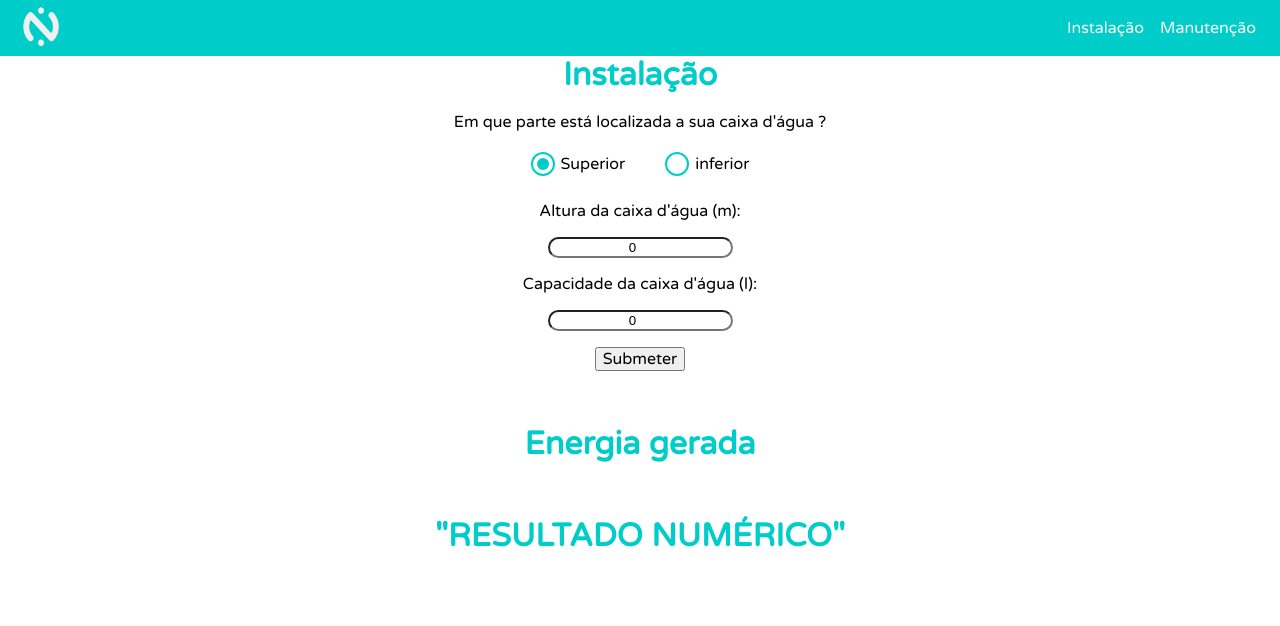
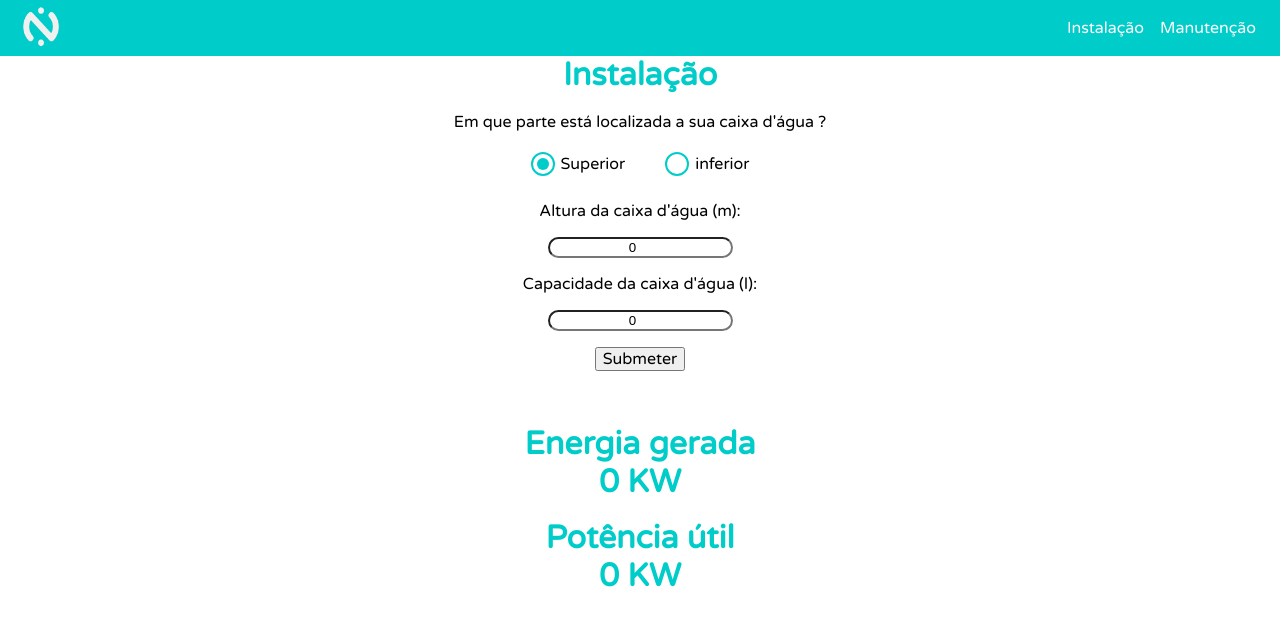
Before and after one commit to pi1-2019-1-whirl/front-end, a React (Create React App) app: page /instalacao in a window 1280 px wide. Shown: the top 626 px of the page. Built offline with nearby package versions, Linux system fonts and the light colour scheme.

Commit message:
Cáculos adicionados

```diff
--- a/src/pages/Instalacao.js
+++ b/src/pages/Instalacao.js
@@ -9,17 +9,12 @@ class Instalacao extends Component {
         altura_caixa: 0,
         capacidade_caixa: 0,
         tubulacao_caixa: 0,
-        verifica_posicao: true,
+        verifica_posicao: 1,
         vazao_bomba: 0,
     }
 
     handleInput = ({ target }) => {
-        this.setState({ [target.name]: target.value })
-
-        console.log(this.state.altura_caixa)
-        console.log(this.state.capacidade_caixa)
-        console.log(this.state.tubulacao_caixa)
-        console.log(this.state.verifica_posicao)
+        this.setState({ [target.name]: parseFloat(target.value) })
     }
 
 
@@ -38,18 +33,17 @@ class Instalacao extends Component {
                             <label>Em que parte está localizada a sua caixa d'água ?</label>
                             <div>
                                 <div className="radio-item">
-                                            <input defaultChecked={this.state.verifica_posicao} type="radio" id="ritema" name="verifica_posicao" onClick={this.handleInput} value={true} />
+                                    <input defaultChecked={this.state.verifica_posicao} type="radio" id="ritema" name="verifica_posicao" onClick={this.handleInput} value="1" />
                                     <label htmlFor="ritema">Superior</label>
                                 </div>
                                 <div className="radio-item">
-                                            <input type="radio" id="ritemb" name="verifica_posicao" onClick={this.handleInput} value={false} />
+                                    <input type="radio" id="ritemb" name="verifica_posicao" onClick={this.handleInput} value="0" />
                                     <label htmlFor="ritemb">inferior</label>
                                 </div>
                             </div>
                         </div>
                         <div>
                             {this.state.verifica_posicao ? (
-                                console.log("em cima"),
                                 <form className="formulario">
                                     <br></br>
                                     <label className="altura_caixa">
@@ -68,7 +62,6 @@ class Instalacao extends Component {
                                     <button>Submeter</button>
                                 </form>
                             ) : (
-                                console.log("embaixo"),
                                     <form className="formulario">
                                         <br></br>
                                         <label className="altura_caixa">
@@ -100,15 +93,19 @@ class Instalacao extends Component {
                         <br></br>
                         <br></br>
                         <div className="resultado">
-                            <h1>
+                            <div className="valor_calculado">
+                                <h1 >
                                     Energia gerada
+                                    <br></br>
+                                    {this.state.vazao_bomba*this.state.altura_caixa*9.81+" KW"}
                                 </h1>
                                 <br></br>
+                                <h1 >
+                                    Potência útil
                                     <br></br>
-                            <br></br>
-                            <h1 className="valor_calculado">
-                                "RESULTADO NUMÉRICO"
+                                    {this.state.altura_caixa*9.81*0.8+" KW"}
                                 </h1>
+                            </div>
                         </div>
                     </div>
                 </div>
```
Lines whose indentation alone changed are shown as unchanged.
